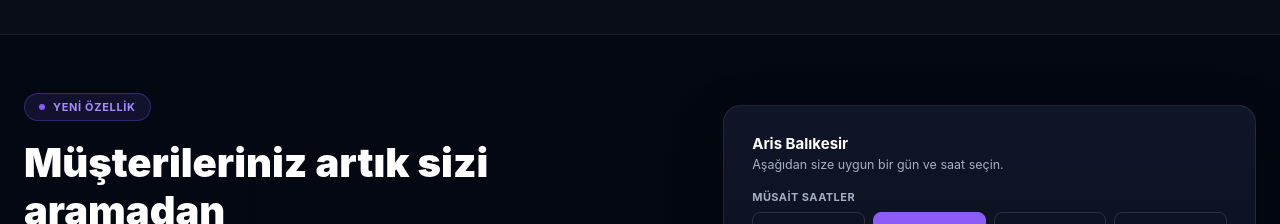
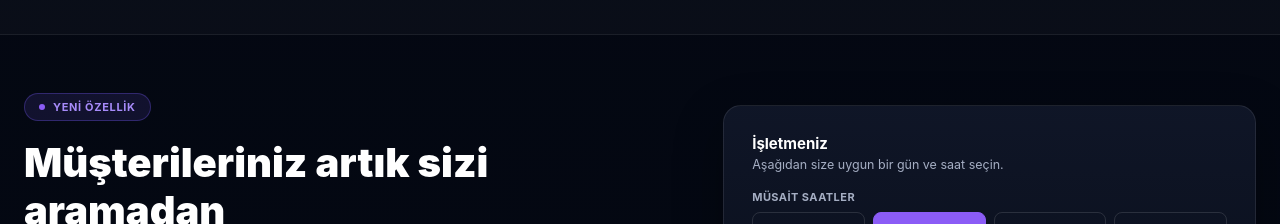
Before and after one commit to kubilaydijital/musteritakip, a React (Vite) app: page / in a window 1280 px wide. Shown: the part 2720-2944 px from the top of the page. Built offline with nearby package versions, Linux system fonts and the light colour scheme.

Commit message:
Update LandingPage.jsx

```diff
--- a/src/pages/LandingPage.jsx
+++ b/src/pages/LandingPage.jsx
@@ -90,7 +90,7 @@ export default function LandingPage() {
             <Link to="/deneme" className="btn btn-primary big">Ücretsiz 14 Gün Dene <ArrowRight size={18}/></Link>
           </div>
           <div className="booking-mock">
-            <p className="booking-mock-title">Aris Balıkesir</p>
+            <p className="booking-mock-title">İşletmeniz</p>
             <p className="booking-mock-sub">Aşağıdan size uygun bir gün ve saat seçin.</p>
             <p className="booking-mock-label">Müsait saatler</p>
             <div className="booking-mock-slots">
```
